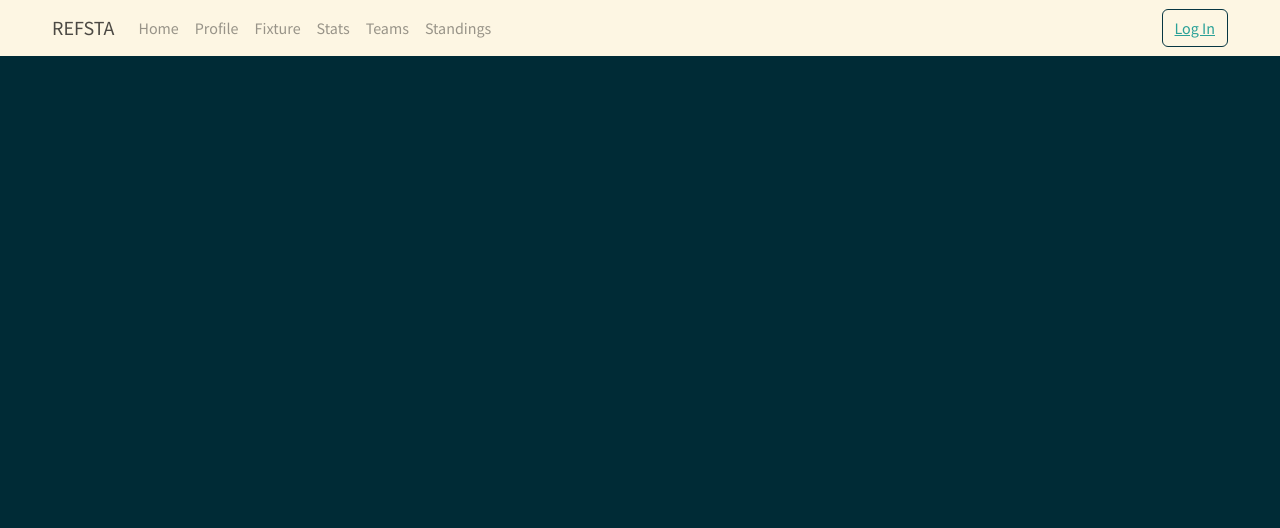
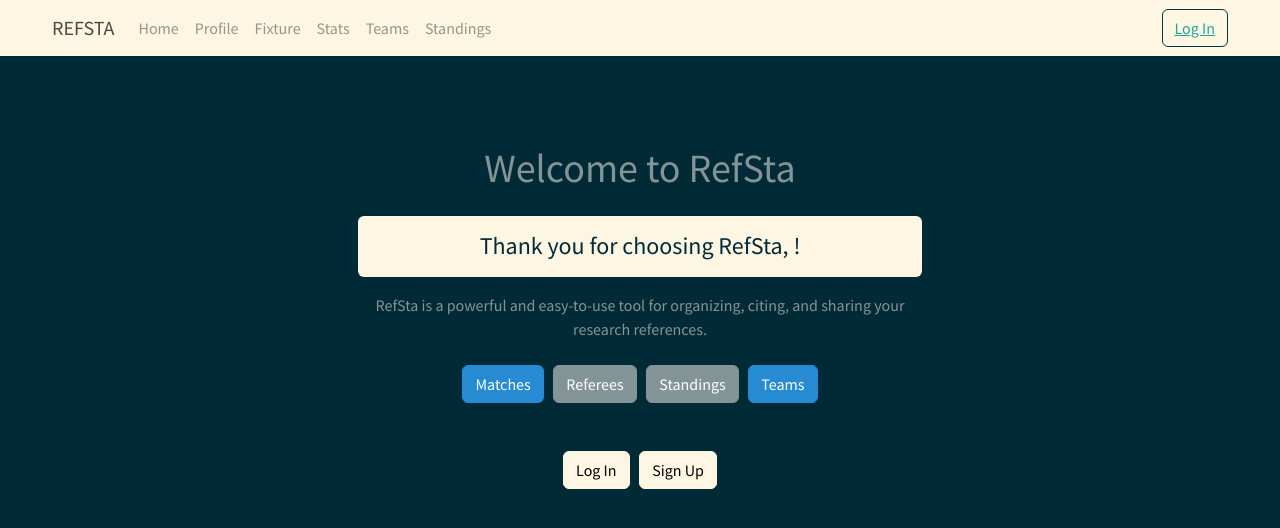
Before and after one commit to SU-CS308-22FA/TEAM-12, a React (Create React App) app in the folder client/: page /home in a window 1280 px wide. Shown: the top 528 px of the page. Built offline with nearby package versions, Linux system fonts and the light colour scheme.

Commit message:
home page and user profile updated for front-end issue

```diff
--- a/client/src/App.js
+++ b/client/src/App.js
@@ -34,7 +34,7 @@ function App() {
       <main className='py-3'>
         <Container>
           <Routes>
-            <Route path="/" element={<HomeScreen user={user}/>} exact />
+            <Route path="/home" element={<HomeScreen user={user}/>} exact />
             <Route path="/signin" element={<AuthScreen setUser={setUser}/>} />
             <Route path="/signup" element={<SignUpScreen/>} />
             <Route path="/edit/:id" element={<EditScreen user={user} setUser={setUser}/>} />
--- a/client/src/Components/Header.js
+++ b/client/src/Components/Header.js
@@ -11,8 +11,6 @@ import {
 } from "react-router-dom";
 
 
-import NavDropdown from 'react-bootstrap/NavDropdown';
-
 const Header = ({user, setUser}) => {
   useEffect(() => {
     if(localStorage.getItem('user') && !user){
@@ -22,11 +20,11 @@ const Header = ({user, setUser}) => {
   return (
     <Navbar bg="light" expand="lg">
       <Container>
-        <Navbar.Brand href="#home">REFSTA</Navbar.Brand>
+        <Navbar.Brand href="/home">REFSTA</Navbar.Brand>
         <Navbar.Toggle aria-controls="basic-navbar-nav" />
         <Navbar.Collapse id="basic-navbar-nav">
           <Nav className="me-auto">
-            <Nav.Link href="#home">Home</Nav.Link>
+            <Nav.Link href="/home">Home</Nav.Link>
             <Nav.Link href="/UserProfile">Profile</Nav.Link>
             <Nav.Link href="/matches">Fixture</Nav.Link>
             <Nav.Link href="/referees">Stats</Nav.Link>
--- a/client/src/Screens/AuthScreen.js
+++ b/client/src/Screens/AuthScreen.js
@@ -29,7 +29,7 @@ export const AuthScreen = ({setUser}) => {
         setUser(res.data.user);
         console.log(res.data.user)
         if(res.data.user.userType==="USER"){
-          navigate("/UserProfile");
+          navigate("/home");
         }
         else{
           navigate("/adminpanel");
--- a/client/src/Screens/HomeScreen.js
+++ b/client/src/Screens/HomeScreen.js
@@ -1,8 +1,56 @@
 import React from "react";
+import { Link } from "react-router-dom";
+import { Container, Row, Col, Alert } from "react-bootstrap";
 
 export const HomeScreen = ({ user }) => {
-  return(
-    <div>{user?.fullname}</div>
-  )
-
+  return (
+    <Container>
+      <Row className="justify-content-center mt-5">
+        <Col md={6}>
+          <div className="text-center mt-4">
+            <h1 className="mb-4">Welcome to RefSta</h1>
+            <Alert variant="light">
+              <h4 className="mb-0">
+                Thank you for choosing RefSta, {user?.fullname}!
+              </h4>
+            </Alert>
+            <p>
+              RefSta is a powerful and easy-to-use tool for organizing, citing,
+              and sharing your research references.
+            </p>
+            <div className="d-flex justify-content-center mt-4">
+              <Link to="/matches" className="btn btn-info mr-4 mb-4">
+                Matches
+              </Link>
+              &nbsp;
+              &nbsp;
+              <Link to="/referees" className="btn btn-secondary mr-4 mb-4">
+                Referees
+              </Link>
+              &nbsp;
+              &nbsp;
+              <Link to="/standings" className="btn btn-secondary mr-4 mb-4">
+                Standings
+              </Link>
+              &nbsp;
+              &nbsp;
+              <Link to="/teams" className="btn btn-info mb-4">
+                Teams
+              </Link>
+            </div>
+            <div className="d-flex justify-content-center mt-4">
+              <Link to="/signin" className="btn btn-light mr-4 mb-4">
+                Log In
+              </Link>
+              &nbsp;
+              &nbsp;
+              <Link to="/signup" className="btn btn-light mb-4">
+                Sign Up
+              </Link>
+            </div>
+          </div>
+        </Col>
+      </Row>
+    </Container>
+  );
 };
--- a/client/src/Screens/UserProfile.js
+++ b/client/src/Screens/UserProfile.js
@@ -14,6 +14,8 @@ export const UserProfile = ({ user }) => {
     })
 
     const [comments, setComments] = useState(filteredComments);
+
+    const [imageUrl, setImageUrl] = useState('');
 
         /**
      * This function is called when the "Update User" button is clicked.
@@ -56,6 +58,26 @@ export const UserProfile = ({ user }) => {
             });
     }
 
+
+      useEffect(() => {
+        const profilePictures = [
+          'https://img.freepik.com/free-vector/mysterious-mafia-man-smoking-cigarette_52683-34828.jpg?w=740&t=st=1672693971~exp=1672694571~hmac=912fa3da1e8b606bccb29e6592bc03ed5a52e6c62e680ea200fed872d1969528',
+          'https://img.freepik.com/free-vector/businessman-character-avatar-isolated_24877-60111.jpg?w=740&t=st=1672694005~exp=1672694605~hmac=230d7c49de31197cde0af38ed87d398da60da71c4a640731d9782b147517ec27,',
+          'https://img.freepik.com/free-vector/mysterious-mafia-man-wearing-hat_52683-34829.jpg?w=740&t=st=1672694027~exp=1672694627~hmac=19bf16df5d2c260c73181a34518229da3e6f5b4c1650872648b43997b5a1ee8e',
+        'https://img.freepik.com/free-vector/mysterious-gangster-mafia-character-smoking_23-2148474614.jpg?w=740&t=st=1672694077~exp=1672694677~hmac=dc1c8a245df306a2c4903081d12754c4e83b315bde599291cd359018dc391db3',
+        'https://img.freepik.com/free-photo/3d-rendering-zoom-call-avatar_23-2149556785.jpg?w=900&t=st=1672694093~exp=1672694693~hmac=c934daacaaddfd8089cc658125fc69b23a5ab38b413664d80bcfe270cb8f242c',
+        'https://img.freepik.com/free-photo/3d-rendering-zoom-call-avatar_23-2149556776.jpg?w=900&t=st=1672694103~exp=1672694703~hmac=ca530e2d94e12c7f1255809d6affd79994240dd228b7d55f83970bb6e2817de4',
+        'https://img.freepik.com/free-photo/3d-rendering-zoom-call-avatar_23-2149556782.jpg?w=900&t=st=1672694116~exp=1672694716~hmac=d9d4d2a47757dbf37a654bd6349461e1af6914db9462076ebc5b1670cfda8c20',
+        'https://img.freepik.com/free-vector/flat-illustration-person-shrugging_23-2149330509.jpg?w=740&t=st=1672694133~exp=1672694733~hmac=d91b28fa4b516aab932b3a7905d19f559876dbce552cf768409917526f2ce5e9',
+        'https://img.freepik.com/free-psd/business-man-illustration_1150-58986.jpg?w=996&t=st=1672694144~exp=1672694744~hmac=ed82eedb2296c48fff84c465cd02eadbf0ddf915145fc076d9307107d22f922b',
+        'https://img.freepik.com/free-vector/modern-people-avatar-casual-clothes-vector-cartoon-illustration-man-with-individual-face-hair-light-digital-frame-dark-blue-computer-picture-web-profile_107791-4246.jpg?w=996&t=st=1672694190~exp=1672694790~hmac=9ace3f8a07d9760db55eeefb2c40a4c452de2e24a5a0a372877ca53af8bce975',
+        'https://img.freepik.com/free-photo/3d-rendering-zoom-call-avatar_23-2149556778.jpg?w=900&t=st=1672694227~exp=1672694827~hmac=b0294b6269d45743993acd9b53cf858557d2565f04c3e2868532df2315ea0df1',
+        ];
+        setImageUrl(profilePictures[Math.floor(Math.random() * profilePictures.length)]);
+      }, []);
+
+
+
         /*const getUserComments = () => {
             axios.get(`${process.env.REACT_APP_API_URL}/matches/all/${user?.fullname}`)
             .then(response =>
@@ -97,9 +119,9 @@ export const UserProfile = ({ user }) => {
         <div class='parent'>
             <div class ='col d-flex justify-content-center'>
                 <div class='child'>
-                <Card style={{ width: '10rem' }}>
-                    <Card.Img variant="top" src="https://cdn.pixabay.com/photo/2015/10/05/22/37/blank-profile-picture-973460__480.png" />
-                    </Card>
+                <Card style={{ width: '18rem' }}>
+    <Card.Img variant="top" src={imageUrl} />
+  </Card>
                 </div>
             </div>
             <Table striped bordered hover>
@@ -129,20 +151,28 @@ export const UserProfile = ({ user }) => {
                     <div class = 'child'>
                         <div class = 'col d-flex justify-content-center'>
                         <h1><Button style = {{ width: "7rem" }} variant="light" className='btn btn-warning' onClick={userUpdate}>Update User</Button>
-                        &nbsp;&nbsp;
-                    </h1><h1>
+                    </h1>&nbsp;&nbsp;&nbsp;<h1>
                     <Button style = {{ width: "7rem"} } variant="dark" className='btn btn-danger' onClick={userDelete}>Delete User</Button>
                     </h1>
                     </div>
                         </div>
                     </div>
-                    </div>COMMENTS:<div>
-                    &nbsp;
-                    <ul>
-                    {comments.map(comment => (
-                        <li key={comment}>{comment}</li>
-                    ))}
-                    </ul>
+                    <Table striped bordered hover>
+  <thead>
+    <tr>
+      <th>Comments</th>
+    </tr>
+  </thead>
+  <tbody>
+  {comments.map(comment => (
+  <tr key={comment}>
+    <td><strong>{comment}</strong></td>
+  </tr>
+))}
+
+  </tbody>
+</Table>
+
                         </div>
                     </div>
                 </div>
```
Also changed, not shown: 1 other file (tests, documents, lock files or other folders).
